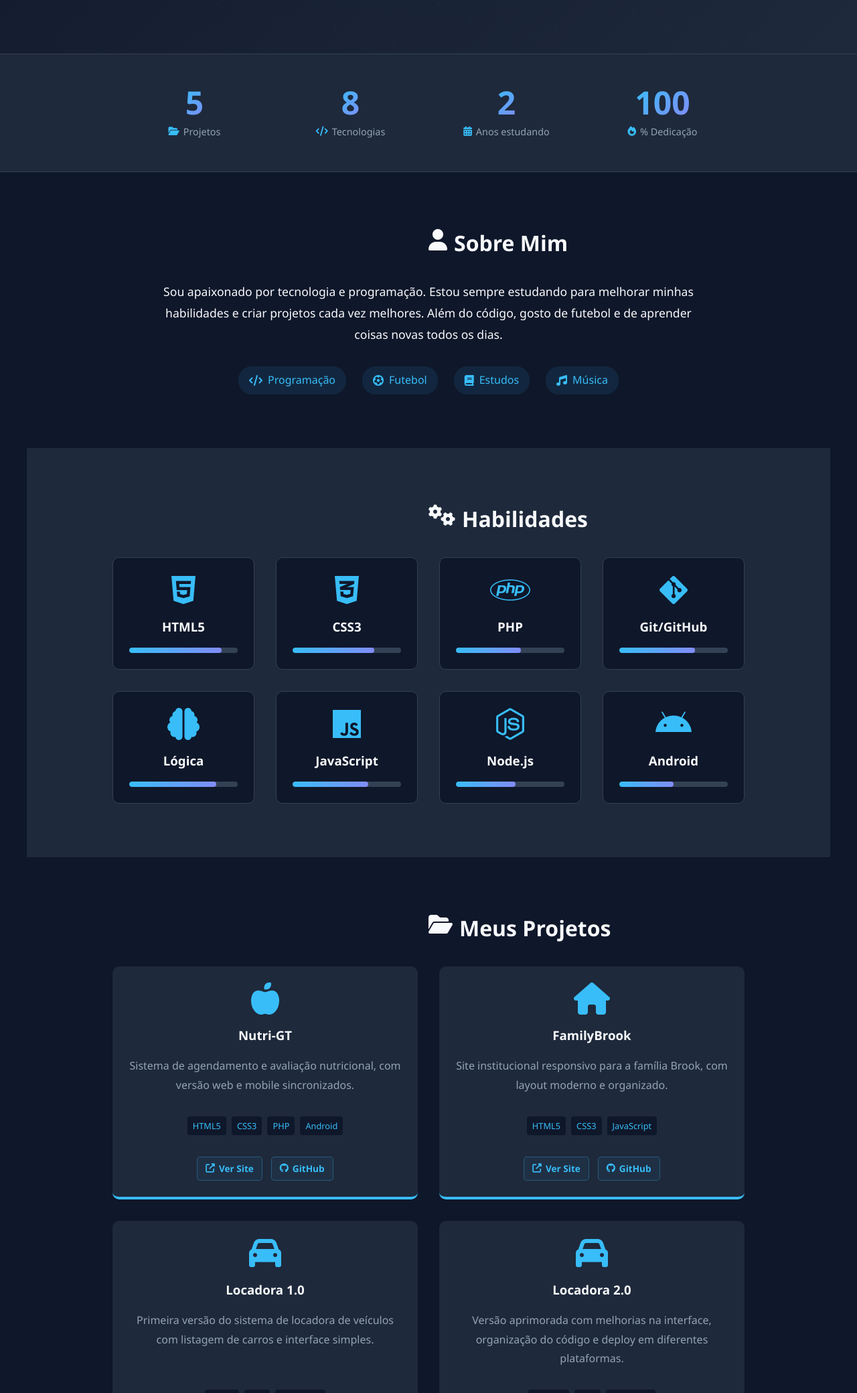
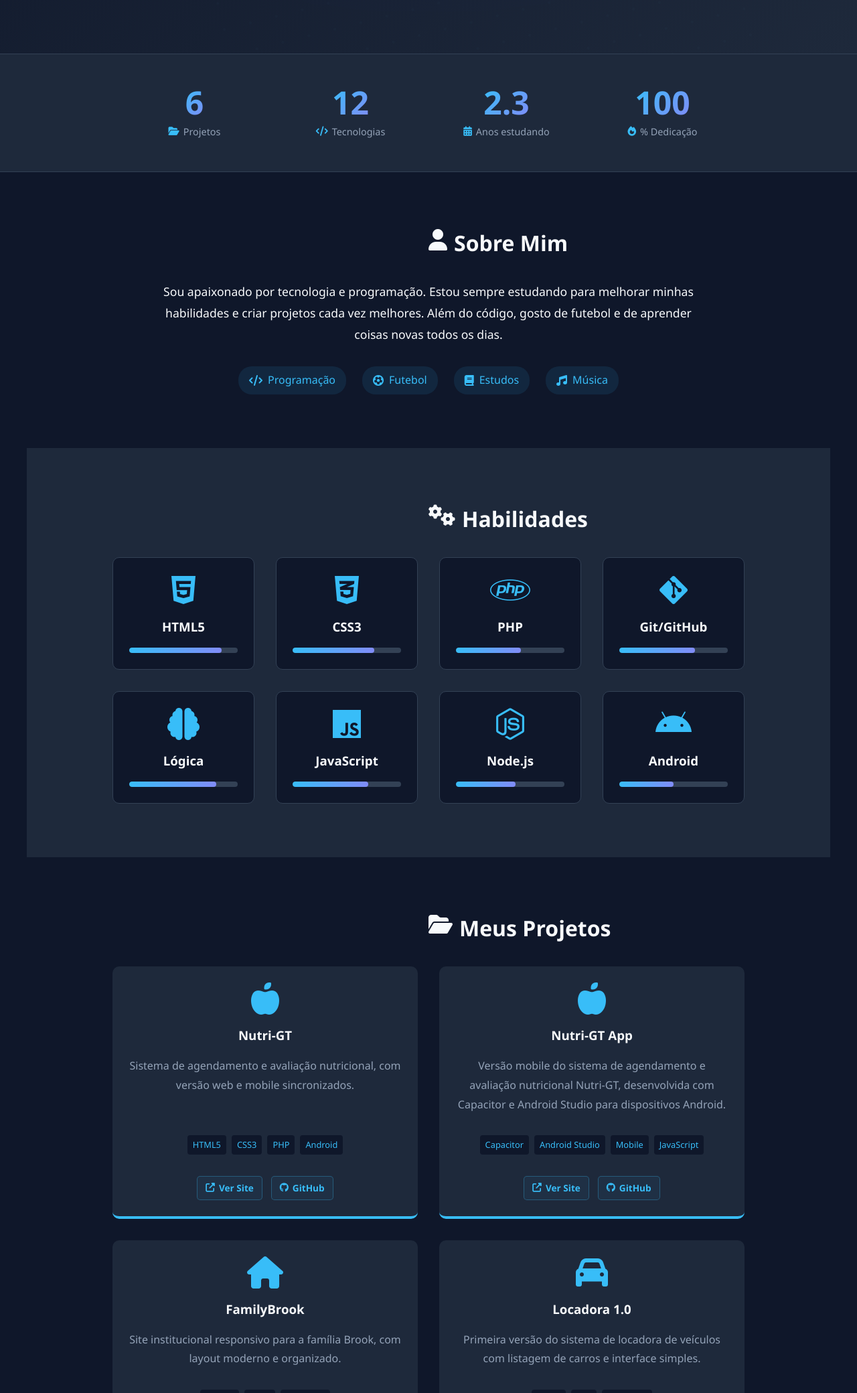
Before and after one commit to rkryanx7209/meu-portfolio, a plain HTML site: page index.html in a window 1280 px wide. Shown: the part 720-2800 px from the top of the page at 67% size. Drawn offline with Linux system fonts and the light colour scheme.

```diff
--- a/index.html
+++ b/index.html
@@ -51,23 +51,23 @@
         </div>
     </section>
 
-    <!-- Contador de Stats -->
+    <!-- Contador de Stats - DINÂMICO -->
     <section class="stats-section">
         <div class="stats-grid">
             <div class="stat-item">
-                <span class="stat-number" data-target="5">0</span>
+                <span class="stat-number" id="projetos-count">0</span>
                 <span class="stat-label"><i class="fas fa-folder-open"></i> Projetos</span>
             </div>
             <div class="stat-item">
-                <span class="stat-number" data-target="8">0</span>
+                <span class="stat-number" id="tecnologias-count">0</span>
                 <span class="stat-label"><i class="fas fa-code"></i> Tecnologias</span>
             </div>
             <div class="stat-item">
-                <span class="stat-number" data-target="2">0</span>
+                <span class="stat-number" id="estudo-count">0</span>
                 <span class="stat-label"><i class="fas fa-calendar-alt"></i> Anos estudando</span>
             </div>
             <div class="stat-item">
-                <span class="stat-number" data-target="100">0</span>
+                <span class="stat-number" id="dedicacao-count">0</span>
                 <span class="stat-label"><i class="fas fa-fire"></i> % Dedicação</span>
             </div>
         </div>
@@ -94,42 +94,42 @@
             <div class="skill-card">
                 <i class="fab fa-html5"></i>
                 <h3>HTML5</h3>
-                <div class="skill-level"><div class="level-bar" style="width: 85%"></div></div>
+                <div class="skill-level"><div class="level-bar" data-skill-width="85%"></div></div>
             </div>
             <div class="skill-card">
                 <i class="fab fa-css3-alt"></i>
                 <h3>CSS3</h3>
-                <div class="skill-level"><div class="level-bar" style="width: 75%"></div></div>
+                <div class="skill-level"><div class="level-bar" data-skill-width="75%"></div></div>
             </div>
             <div class="skill-card">
                 <i class="fab fa-php"></i>
                 <h3>PHP</h3>
-                <div class="skill-level"><div class="level-bar" style="width: 60%"></div></div>
+                <div class="skill-level"><div class="level-bar" data-skill-width="60%"></div></div>
             </div>
             <div class="skill-card">
                 <i class="fab fa-git-alt"></i>
                 <h3>Git/GitHub</h3>
-                <div class="skill-level"><div class="level-bar" style="width: 70%"></div></div>
+                <div class="skill-level"><div class="level-bar" data-skill-width="70%"></div></div>
             </div>
             <div class="skill-card">
                 <i class="fas fa-brain"></i>
                 <h3>Lógica</h3>
-                <div class="skill-level"><div class="level-bar" style="width: 80%"></div></div>
+                <div class="skill-level"><div class="level-bar" data-skill-width="80%"></div></div>
             </div>
             <div class="skill-card">
                 <i class="fab fa-js"></i>
                 <h3>JavaScript</h3>
-                <div class="skill-level"><div class="level-bar" style="width: 70%"></div></div>
+                <div class="skill-level"><div class="level-bar" data-skill-width="70%"></div></div>
             </div>
             <div class="skill-card">
                 <i class="fab fa-node-js"></i>
                 <h3>Node.js</h3>
-                <div class="skill-level"><div class="level-bar" style="width: 55%"></div></div>
+                <div class="skill-level"><div class="level-bar" data-skill-width="55%"></div></div>
             </div>
             <div class="skill-card">
                 <i class="fab fa-android"></i>
                 <h3>Android</h3>
-                <div class="skill-level"><div class="level-bar" style="width: 50%"></div></div>
+                <div class="skill-level"><div class="level-bar" data-skill-width="50%"></div></div>
             </div>
         </div>
     </section>
@@ -148,6 +148,22 @@
                 <div class="project-links">
                     <a href="https://nutri.gt.tc/" target="_blank" rel="noopener noreferrer" class="project-link"><i class="fas fa-external-link-alt"></i> Ver Site</a>
                     <a href="https://github.com/rkryanx7209/Nutri-" target="_blank" rel="noopener noreferrer" class="project-link"><i class="fab fa-github"></i> GitHub</a>
+                </div>
+            </div>
+
+            <div class="project-card">
+                <div class="project-icon"><i class="fas fa-apple-whole"></i></div>
+                <h3>Nutri-GT App</h3>
+                <p>Versão mobile do sistema de agendamento e avaliação nutricional Nutri-GT, desenvolvida com Capacitor e Android Studio para dispositivos Android.</p>
+                <div class="project-tech">
+                    <span>Capacitor</span>
+                    <span>Android Studio</span>
+                    <span>Mobile</span>
+                    <span>JavaScript</span>
+                </div>
+                <div class="project-links">
+                    <a href="https://nutri.gt.tc/" target="_blank" rel="noopener noreferrer" class="project-link"><i class="fas fa-external-link-alt"></i> Ver Site</a>
+                    <a href="https://github.com/rkryanx7209/nutri-app" target="_blank" rel="noopener noreferrer" class="project-link"><i class="fab fa-github"></i> GitHub</a>
                 </div>
             </div>
 
@@ -246,7 +262,8 @@
     <button id="back-to-top" class="back-to-top" aria-label="Voltar ao topo">
         <i class="fas fa-chevron-up"></i>
     </button>
-<script src="src/index.js"></script>
+
+    <script src="src/index.js"></script>
 </body>
 
 </html>
--- a/src/index.js
+++ b/src/index.js
@@ -1,3 +1,92 @@
+// ========== STATS DINÂMICOS ==========
+
+// Função para contar projetos automaticamente
+function atualizarContadorProjetos() {
+    const projetos = document.querySelectorAll('.project-card').length;
+    const projetosCount = document.getElementById('projetos-count');
+    if (projetosCount) {
+        animateNumber(projetosCount, projetos);
+    }
+}
+
+// Função para contar tecnologias únicas dos projetos
+function atualizarContadorTecnologias() {
+    const techs = new Set();
+    document.querySelectorAll('.project-tech span').forEach(tech => {
+        techs.add(tech.textContent.trim());
+    });
+    const tecnologiasCount = document.getElementById('tecnologias-count');
+    if (tecnologiasCount) {
+        animateNumber(tecnologiasCount, techs.size);
+    }
+}
+
+// Função para calcular anos de estudo (até Dezembro de 2026)
+function atualizarAnosEstudo() {
+    const dataInicio = new Date(2024, 0, 1);
+    const dataFim = new Date(2026, 11, 31);
+    const hoje = new Date();
+
+    let anosEstudo;
+    if (hoje >= dataFim) {
+        anosEstudo = 3;
+    } else {
+        const diffMeses = (hoje.getFullYear() - dataInicio.getFullYear()) * 12 + (hoje.getMonth() - dataInicio.getMonth());
+        anosEstudo = Math.max(0, diffMeses / 12);
+    }
+
+    const estudoCount = document.getElementById('estudo-count');
+    if (estudoCount) {
+        animateNumber(estudoCount, parseFloat(anosEstudo.toFixed(1)));
+    }
+}
+
+// Função para animar a dedicação (vai de 0 até 100)
+function atualizarDedicacao() {
+    const dedicacaoCount = document.getElementById('dedicacao-count');
+    if (dedicacaoCount) {
+        animateNumber(dedicacaoCount, 100);
+    }
+}
+
+// Função de animação de número
+function animateNumber(element, target) {
+    let current = 0;
+    const increment = target / 50;
+    const updateNumber = () => {
+        current += increment;
+        if (current < target) {
+            element.textContent = Math.floor(current);
+            requestAnimationFrame(updateNumber);
+        } else {
+            element.textContent = target;
+        }
+    };
+    updateNumber();
+}
+
+// Executar quando a página carregar
+document.addEventListener('DOMContentLoaded', () => {
+    atualizarContadorProjetos();
+    atualizarContadorTecnologias();
+    atualizarAnosEstudo();
+    atualizarDedicacao(); // Dedicação animada de 0 até 100
+});
+
+// Observar mudanças na DOM (quando adicionar novos projetos)
+const projetosSection = document.getElementById('projetos');
+const observerProjetos = new MutationObserver(() => {
+    atualizarContadorProjetos();
+    atualizarContadorTecnologias();
+});
+
+if (projetosSection) {
+    observerProjetos.observe(projetosSection, {
+        childList: true,
+        subtree: true
+    });
+}
+
 // Theme Toggle (Dark/Light)
 const themeToggle = document.getElementById('theme-toggle');
 const htmlElement = document.documentElement;
@@ -6,10 +95,10 @@
     const currentTheme = htmlElement.getAttribute('data-theme');
     if (currentTheme === 'dark') {
         htmlElement.setAttribute('data-theme', 'light');
-                themeToggle.innerHTML = '<i class="fas fa-sun"></i>';
+        if (themeToggle) themeToggle.innerHTML = '<i class="fas fa-sun"></i>';
     } else {
         htmlElement.setAttribute('data-theme', 'dark');
-                themeToggle.innerHTML = '<i class="fas fa-moon"></i>';
+        if (themeToggle) themeToggle.innerHTML = '<i class="fas fa-moon"></i>';
     }
 }
 
@@ -17,10 +106,13 @@
     themeToggle.addEventListener('click', toggleTheme);
 }
 
+
+
+
 // Typewriter Effect
         const typewriterSpan = document.getElementById('typewriter');
         if (typewriterSpan) {
-            const names = ['Ryan', 'Ryan Carlos', 'Ryan.dev'];
+            const names = ['Ryan.dev', 'Ryan'];
             let nameIndex = 0;
             let charIndex = 0;
             let isDeleting = false;
@@ -119,7 +211,7 @@
             entries.forEach(entry => {
                 if (entry.isIntersecting) {
                     entry.target.querySelectorAll('.level-bar').forEach(bar => {
-                        const width = getComputedStyle(bar).getPropertyValue('--skill-width').trim();
+                        const width = (bar.dataset.skillWidth || getComputedStyle(bar).getPropertyValue('--skill-width')).trim();
                         bar.style.width = '0';
                         setTimeout(() => { bar.style.width = width; }, 100);
                     });
```
Lines whose indentation alone changed are shown as unchanged.
